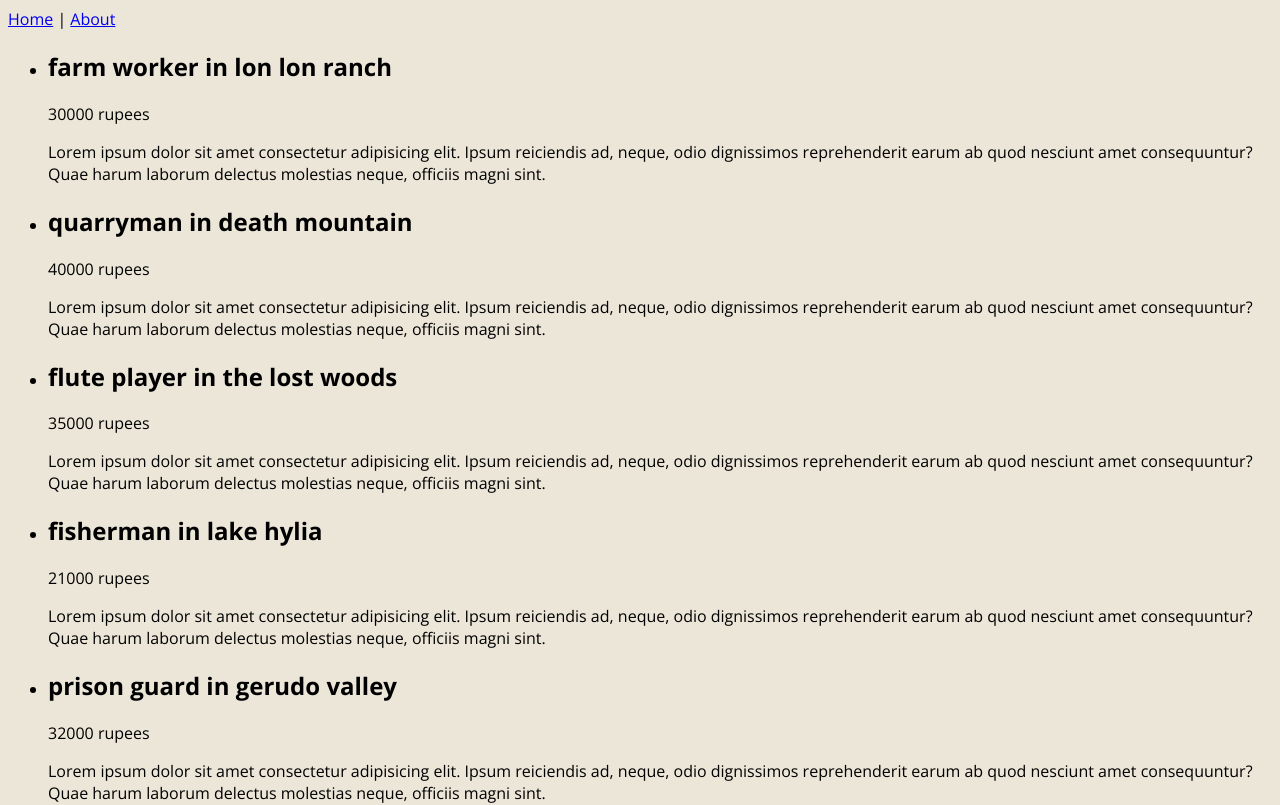
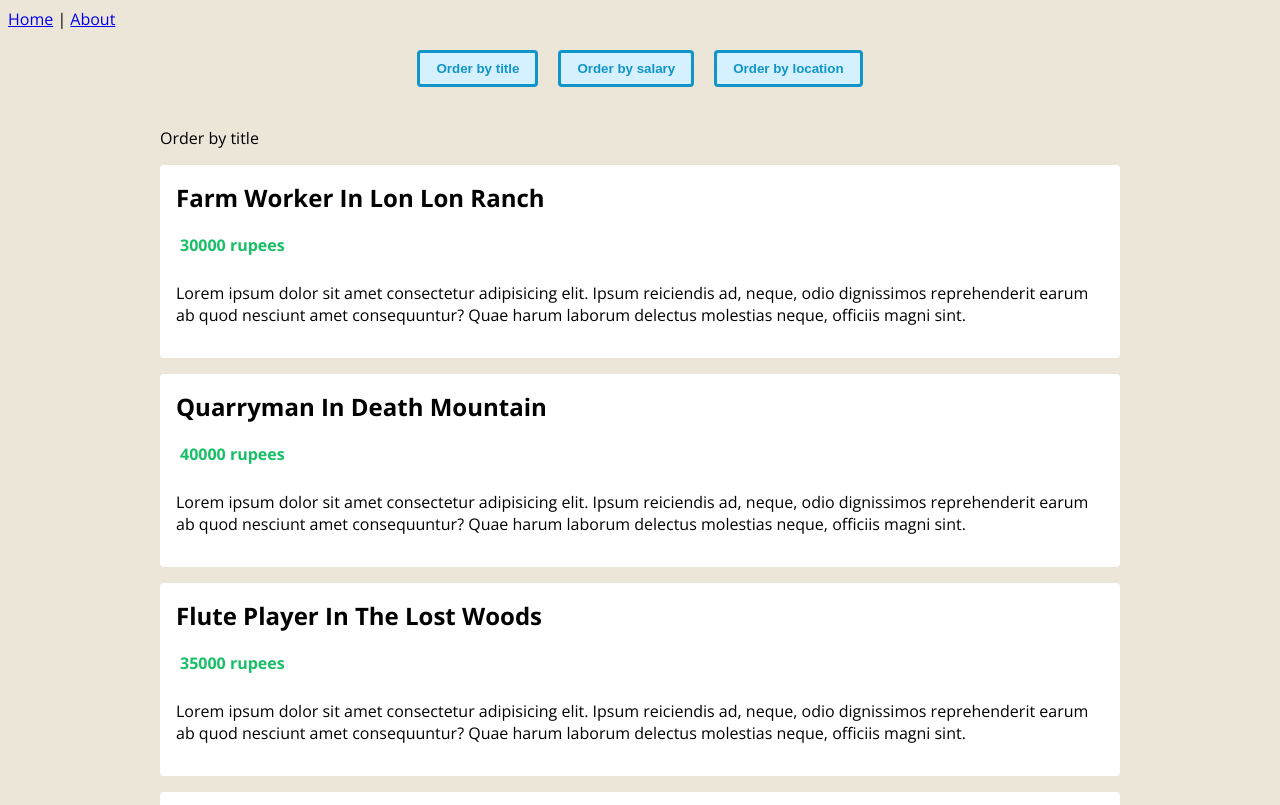
Before and after one commit to Chernushov88/vue3-typescript, a Vue app: page / in a window 1280 px wide. Shown: the top 805 px of the page. Built offline with nearby package versions, Linux system fonts and the light colour scheme.

Commit message:
Functions

```diff
--- a/src/App.vue
+++ b/src/App.vue
@@ -7,31 +7,28 @@
 				<router-link to="/about">About</router-link>
 			</nav>
 		</router-view>
-		<JobsListVue :jobs="jobs"/>
+		<header>
+      <div class="order">
+        <button @click="handleClick('title')">Order by title</button>
+        <button @click="handleClick('salary')">Order by salary</button>
+        <button @click="handleClick('location')">Order by location</button>
+      </div>
+    </header>
+		<JobsListVue :jobs="jobs" :order="order"/>
   </div>
 </template>
 
 <script lang="ts">
-import { defineComponent, reactive, ref, toRefs } from 'vue';
+import { defineComponent, ref } from 'vue';
 import Job from '@/types/Job'
+import OrderTerm from '@/types/OrderTerm'
 import JobsListVue from './components/JobsList.vue';
+
 
 export default defineComponent({
   name: 'App',
   components: {JobsListVue},
   setup() {
-    /*const state = reactive({
-      name: 'Link',
-      age: 25 as number | string
-    })
-    state.name = '999' // cannot change type
-    state.age = '26'
-    return {...toRefs(state)}*/
-
-    /*const name = ref('lift')
-    const age = ref<number | string>(25)
-    age.value = 30
-    return {name, age}*/
     const jobs = ref<Job[]>([
       { title: 'farm worker', location: 'lon lon ranch', salary: 30000, id: '1' },
       { title: 'quarryman', location: 'death mountain', salary: 40000, id: '2' },
@@ -39,17 +36,30 @@ export default defineComponent({
       { title: 'fisherman', location: 'lake hylia', salary: 21000, id: '4' },
       { title: 'prison guard', location: 'gerudo valley', salary: 32000, id: '5' }
     ])
-    return { jobs }
-  },
-  methods: {
-    /*changeName(name: string) {
-      this.name = name
-      return name
-    },
-    changeAge(age: number | string) {
-      this.age = age
-      return age
-    }*/
+
+		const order = ref<OrderTerm>('title')
+		const handleClick = (term: OrderTerm) => {
+			order.value = term
+		}
+    return { jobs, order, handleClick }
   }
 });
 </script>
+<style>
+  header {
+    text-align: center;
+  }
+  header .order {
+    margin-top: 20px;
+  }
+  button {
+    margin: 0 10px;
+    color: #1195c9;
+    border: 3px solid #1195c9;
+    background: #d5f0ff;
+    padding: 8px 16px;
+    border-radius: 4px;
+    cursor: pointer;
+    font-weight: bold;
+  }
+</style>
--- a/src/components/JobsList.vue
+++ b/src/components/JobsList.vue
@@ -1,5 +1,6 @@
 <template>
-	<div class="lob-list">
+	<div class="job-list">
+		<p>Order by {{ order }}</p>
 		<ul>
 			<li v-for="job in jobs" :key="job.id">
 				<h2>{{ job.title }} in {{ job.location }}</h2>
@@ -17,17 +18,56 @@
 <script lang="ts">
 import { defineComponent, PropType } from 'vue'
 import Job from '@/types/Job'
+import OrderTerm from '@/types/OrderTerm'
 
 export default defineComponent({
 	props: {
 		jobs: {
 			required: true,
 			type: Array as PropType<Job[]>
-		}
+		},
+    order: {
+			required: true,
+      type: String as PropType<OrderTerm>
+    }
+	},
+	setup(props){
+		console.log(props.jobs);
+
 	}
 })
 </script>
 
 <style scoped>
-
+  .job-list {
+    max-width: 960px;
+    margin: 40px auto;
+		list-style: none;
+  }
+  .job-list ul {
+		margin: 0;
+    padding: 0;
+  }
+  .job-list li {
+    list-style-type: none;
+    background: white;
+    padding: 16px;
+    margin: 16px 0;
+    border-radius: 4px;
+  }
+  .job-list h2 {
+    margin: 0 0 10px;
+    text-transform: capitalize;
+  }
+  .salary {
+    display: flex;
+  }
+  .salary img {
+    width: 30px;
+  }
+  .salary p {
+    color: #17bf66;
+    font-weight: bold;
+    margin: 10px 4px;
+  }
 </style>
--- /dev/null
+++ b/src/types/OrderTerm.ts
@@ -0,0 +1,3 @@
+type OrderTerm = 'title' | 'salary' | 'location'
+
+export default OrderTerm
```
